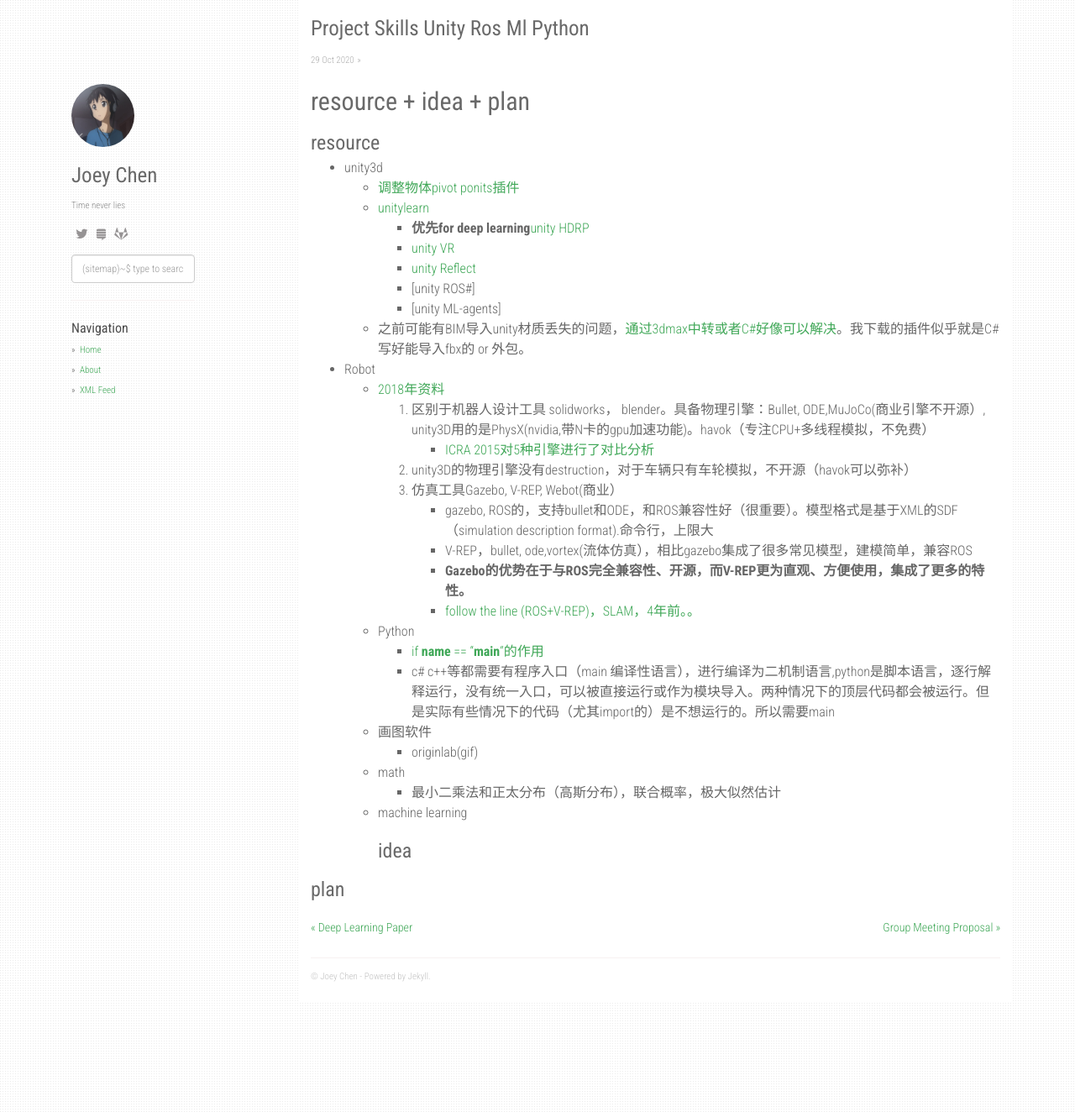
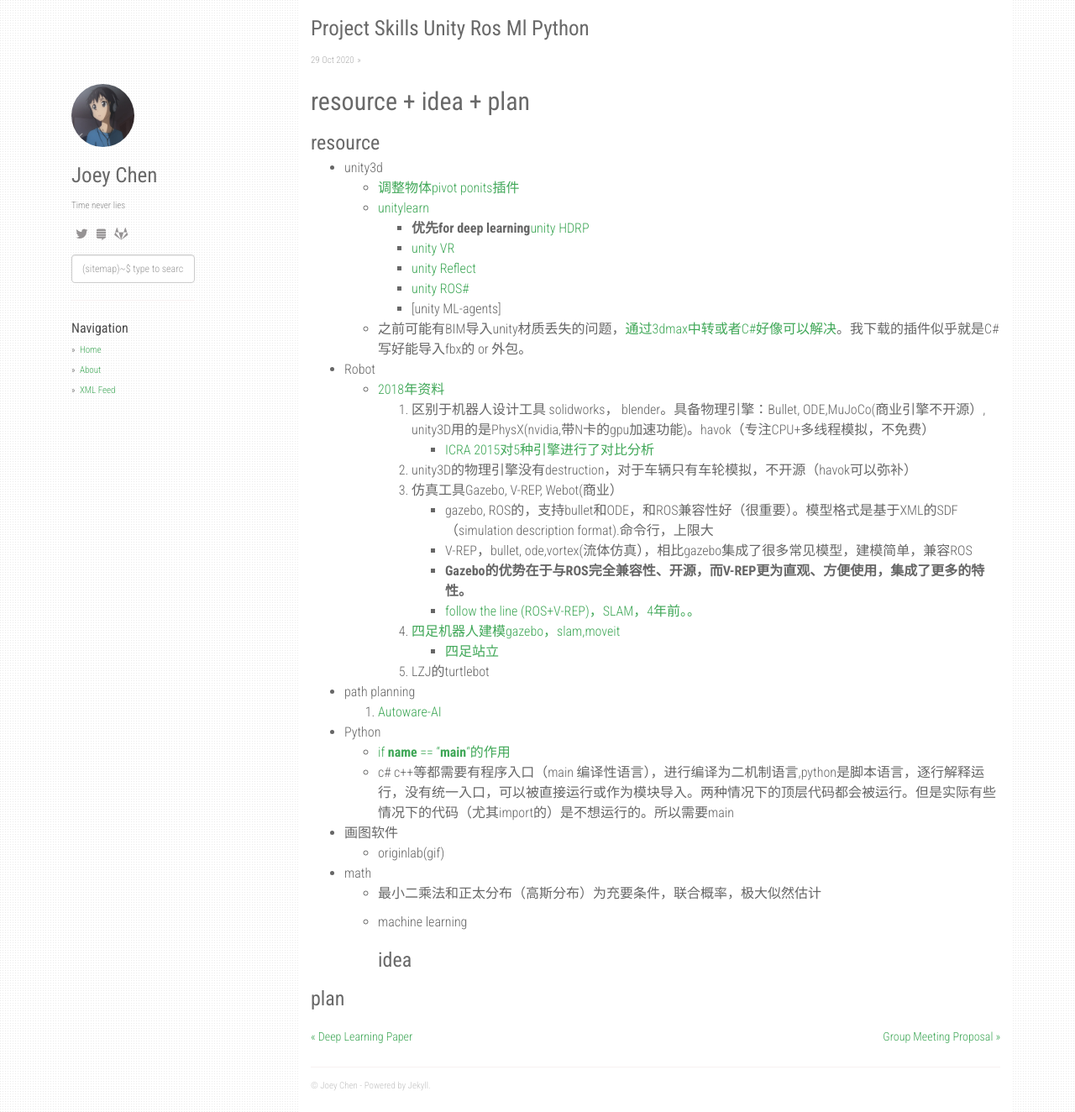
Before and after one commit to czy95/czy95.github.io, a Jekyll site: the page built from _posts/2020-10-29-Project-Skills-Unity-ROS-ML-Python.md, in a window 1280 px wide and 1324 px high. Shown: the whole window at 84% size. Built offline with Jekyll 4.4.1, drawn with Linux system fonts in a browser that asks for light colours; nearby versions of some CDN libraries; our own code applies the rules of GitHub Pages for plain Markdown files.

Commit message:
Update 2020-10-29-Project-Skills-Unity-ROS-ML-Python.md

```diff
--- a/_posts/2020-10-29-Project-Skills-Unity-ROS-ML-Python.md
+++ b/_posts/2020-10-29-Project-Skills-Unity-ROS-ML-Python.md
@@ -6,7 +6,7 @@
     - **优先for deep learning**[unity HDRP](https://learn.unity.com/project/up-and-running-with-hdrp)
     - [unity VR](https://learn.unity.com/project/vr-beginner-the-escape-room)
     - [unity Reflect](https://learn.unity.com/course/getting-started-with-reflect?_ga=2.29603199.197386871.1603944811-1626180048.1602888992)
-    - [unity ROS#]
+    - [unity ROS#](https://github.com/siemens/ros-sharp)
     - [unity ML-agents]
   - 之前可能有BIM导入unity材质丢失的问题，[通过3dmax中转或者C#好像可以解决](https://www.zhihu.com/question/265783552)。我下载的插件似乎就是C#写好能导入fbx的 or 外包。
 
@@ -20,15 +20,19 @@
       - V-REP，bullet, ode,vortex(流体仿真），相比gazebo集成了很多常见模型，建模简单，兼容ROS
       - **Gazebo的优势在于与ROS完全兼容性、开源，而V-REP更为直观、方便使用，集成了更多的特性。**
       - [follow the line (ROS+V-REP)，SLAM，4年前。。](https://github.com/Nurgak/Virtual-Robot-Challenge)
-
-  - Python
+    4. [四足机器人建模gazebo，slam,moveit](https://www.zhihu.com/column/c_1010846380042174464)
+      - [四足站立](https://zhuanlan.zhihu.com/p/64321561)
+    5. LZJ的turtlebot
+- path planning
+    1. [Autoware-AI](https://github.com/Autoware-AI/autoware.ai)
+- Python
     - [if __name__ == "__main__"的作用](https://www.zhihu.com/question/49136398)
     - c# c++等都需要有程序入口（main 编译性语言），进行编译为二机制语言,python是脚本语言，逐行解释运行，没有统一入口，可以被直接运行或作为模块导入。两种情况下的顶层代码都会被运行。但是实际有些情况下的代码（尤其import的）是不想运行的。所以需要main
 
-  - 画图软件
-    - originlab(gif)
-  - math
-    - 最小二乘法和正太分布（高斯分布），联合概率，极大似然估计
+- 画图软件
+  - originlab(gif)
+- math
+  - 最小二乘法和正太分布（高斯分布）为充要条件，联合概率，极大似然估计
 
 
   - machine learning
```
